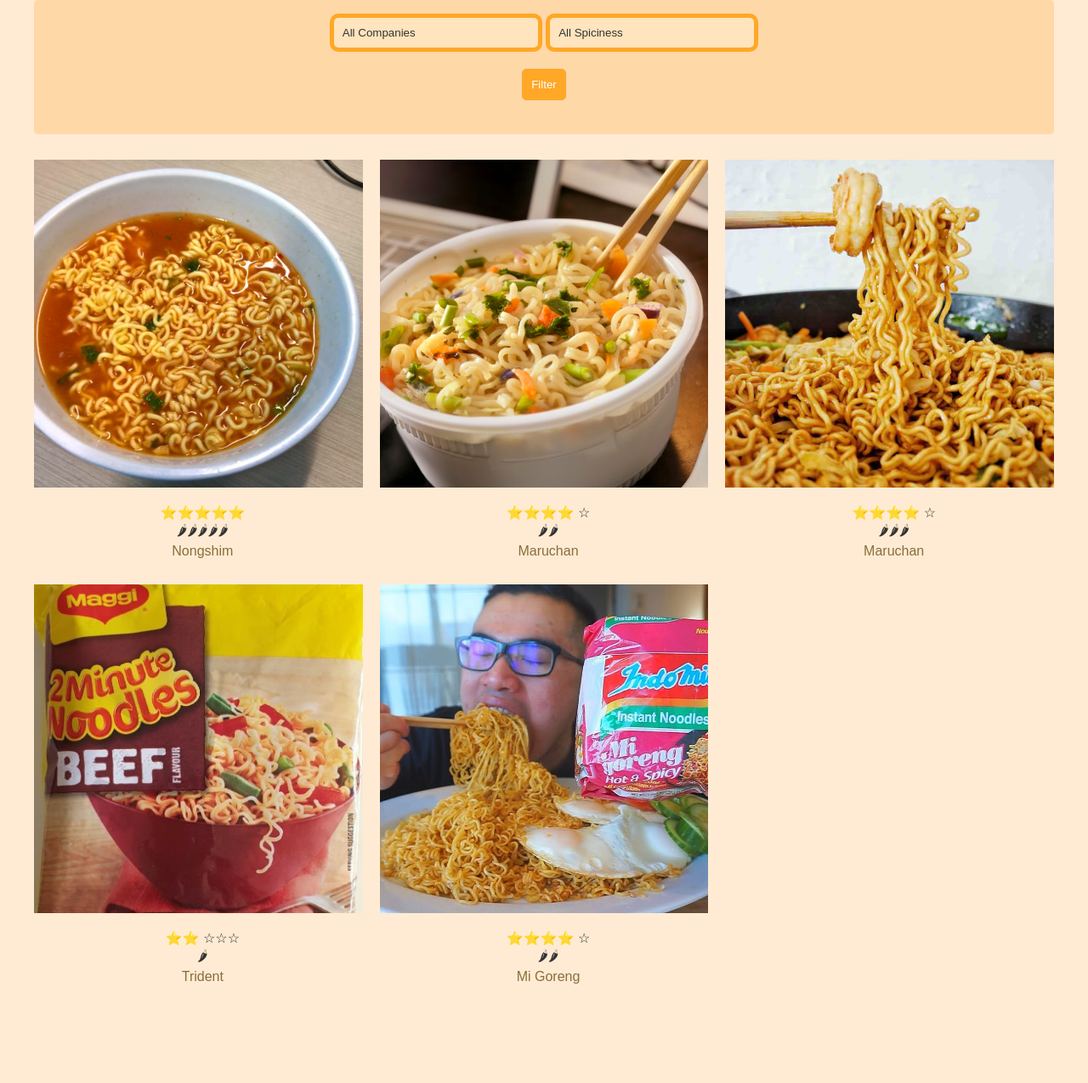
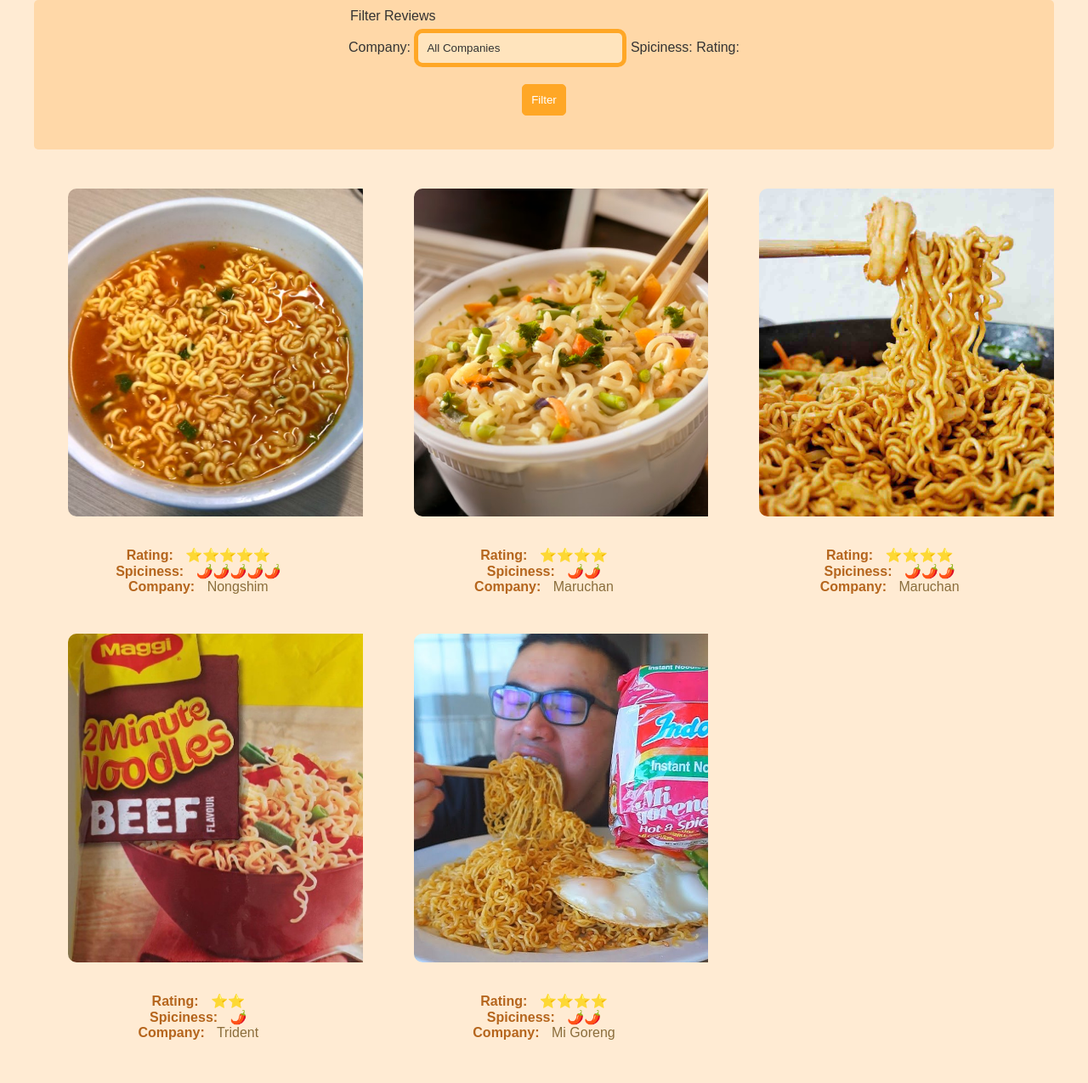
Before and after one commit to IsAmDead/NoodleWeb_Project, a Flask app: page / in a window 1280 px wide. Shown: the part 110-1385 px from the top of the page at 85% size. Before the commit the page ends 1268 px from the top, so only its background shows below. Run offline with Flask 3, Linux system fonts and the light colour scheme.

Commit message:
updated-splash_filterforms

```diff
--- a/app/routes.py
+++ b/app/routes.py
@@ -18,7 +18,7 @@ def home():
     categories = Category.query.distinct().all()
     spiciness_values = [x[0] for x in db.session.query(Noodle.spiciness).distinct()]
 
-    return render_template('index.html', noodles=noodles, categories=categories, spiciness_values=spiciness_values)
+    return render_template('index.html', noodles=noodles, categories=categories, spiciness_values=spiciness_values, SPICINESS_EMOJI_MAP=SPICINESS_EMOJI_MAP, RATING_EMOJI_MAP=RATING_EMOJI_MAP)
 
 @app.route('/submit_review', methods=['GET', 'POST'])
 def submit_review():
@@ -37,3 +37,19 @@ def submit_review():
 
     categories = Category.query.all()
     return render_template('submit_review.html', categories=categories)
+
+SPICINESS_EMOJI_MAP = {
+    1: "🌶️",
+    2: "🌶️🌶️",
+    3: "🌶️🌶️🌶️",
+    4: "🌶️🌶️🌶️🌶️",
+    5: "🌶️🌶️🌶️🌶️🌶️"
+}
+
+RATING_EMOJI_MAP = {
+    1: "⭐",
+    2: "⭐⭐",
+    3: "⭐⭐⭐",
+    4: "⭐⭐⭐⭐",
+    5: "⭐⭐⭐⭐⭐"
+}
--- a/app/static/css/style.css
+++ b/app/static/css/style.css
@@ -68,8 +68,12 @@ input[type="submit"]:hover {
 }
 
 .review-card {
+    border-radius: 10px;
     position: relative;
     overflow: hidden;
+    display: flex;
+    justify-content: flex-start;  /* Adjusts content alignment */
+    flex-direction: column;       /* Stack content vertically */
 }
 
 .review-card:hover {
@@ -311,12 +316,15 @@ input[type="submit"]:hover {
 }
 
 .noodle-image {
+    border-radius: 10px;
     position: absolute;
     top: 0;
     left: 0;
     width: 100%;
     height: 100%;
     object-fit: cover;
+    z-index: 1; /* Place image below the text */
+    margin-right: 200px;
 }
 
 .content-wrapper.blurred {
--- a/app/templates/index.html
+++ b/app/templates/index.html
@@ -1,66 +1,106 @@
 <!DOCTYPE html>
 <html lang="en">
+
 <head>
     <meta charset="UTF-8">
     <meta name="viewport" content="width=device-width, initial-scale=1.0"> <!-- Ensuring responsive design -->
     <title>InstaNoodle</title>
     <link rel="stylesheet" href="{{ url_for('static', filename='css/style.css') }}">
 </head>
+<script>
+    document.addEventListener('DOMContentLoaded', function() {
+    // Get the circle icons
+    const spicinessCircle = document.getElementById('spicinessCircle');
+    const ratingCircle = document.getElementById('ratingCircle');
+
+    // Event listener for spiciness circle
+    spicinessCircle.addEventListener('click', function() {
+        const list = this.querySelector('.expanding-list');
+        list.classList.toggle('hidden');
+    });
+
+    // Event listener for rating circle
+    ratingCircle.addEventListener('click', function() {
+        const list = this.querySelector('.expanding-list');
+        list.classList.toggle('hidden');
+    });
+
+    // You might want to add logic to close the list if the user clicks outside of it.
+});
+</script>
+
+
 <body>
+
     {% include "navbar.html" %}
 
     <header class="splash-screen">
         <h1>InstaNoodle</h1>
     </header>
+
     <main class="content-wrapper">
 
+        <section>
             <form method="get" action="{{ url_for('home') }}" class="filter-form">
                 <fieldset>
-                <!-- <legend>Filter Reviews</legend> <!-- Improved semantics and accessibility -->
+                    <legend>Filter Reviews</legend>
 
-                <select name="company" aria-label="Filter by company">
+                    <label for="company">Company:</label>
+                    <select id="company" name="company" aria-label="Filter by company">
                         <option value="">All Companies</option>
                         {% for category in categories %}
                         <option value="{{ category.company }}">{{ category.company }}</option>
                         {% endfor %}
                     </select>
 
-                <select name="spiciness" aria-label="Filter by spiciness level">
+                    <label for="spiciness">Spiciness:</label>
+                    <select id="spiciness" name="spiciness" aria-label="Filter by spiciness level">
                         <option value="">All Spiciness</option>
-                    {% for spiciness in spiciness_values %}
-                        <option value="{{ spiciness }}">{{ spiciness }}</option>
+                        {% for value, emoji in SPICINESS_EMOJI_MAP.items() %}
+                        <option value="{{ value }}">{{ emoji }}</option>
+                        {% endfor %}
+                    </select>
+
+                    <label for="rating">Rating:</label>
+                    <select id="rating" name="rating" aria-label="Filter by rating">
+                        <option value="">All Ratings</option>
+                        {% for value, emoji in RATING_EMOJI_MAP.items() %}
+                        <option value="{{ value }}">{{ emoji }}</option>
                         {% endfor %}
                     </select>
 
                     <input type="submit" value="Filter" class="button" aria-label="Filter reviews">
                 </fieldset>
             </form>
+        </section>
+
 
         <section class="reviews-container" aria-label="Noodle reviews">
             {% for noodle in noodles %}
-                <div class="review-card">
-                    <div class="image-wrapper">
-                        <img src="{{ url_for('static', filename='images/' + noodle.image) }}" alt="{{ noodle.name }}" class="noodle-image">
-                    </div>
+            <article class="review-card">
+                <figure class="image-wrapper">
+                    <img src="{{ url_for('static', filename='images/' + noodle.image) }}" alt="Image of {{ noodle.name }}" class="noodle-image">
+                </figure>
                 <div class="review-details">
                     <div class="noodle-rating">
-                            <span class="label"></span>
-                            {% for i in range(noodle.rating) %}⭐{% endfor %}
-                            {% for i in range(5-noodle.rating) %}☆{% endfor %}
+                        <span class="label">Rating:</span>
+                        {{ RATING_EMOJI_MAP[noodle.rating] }}
                     </div>
                     <div class="noodle-spiciness">
-                            <span class="label"></span>
-                            {% for i in range(noodle.spiciness) %}🌶{% endfor %}
+                        <span class="label">Spiciness:</span>
+                        {{ SPICINESS_EMOJI_MAP[noodle.spiciness] }}
                     </div>
                     <div class="noodle-company">
-                            <span class="label"></span>
+                        <span class="label">Company:</span>
                         {{ noodle.category.company }}
                     </div>
                 </div>
-                </div>
+            </article>
             {% endfor %}
         </section>
+
     </main>
 
 </body>
+
 </html>
```
Also changed, not shown: other parts of app/static/css/style.css (+42 -4 lines). Lines whose indentation alone changed are shown as unchanged.
